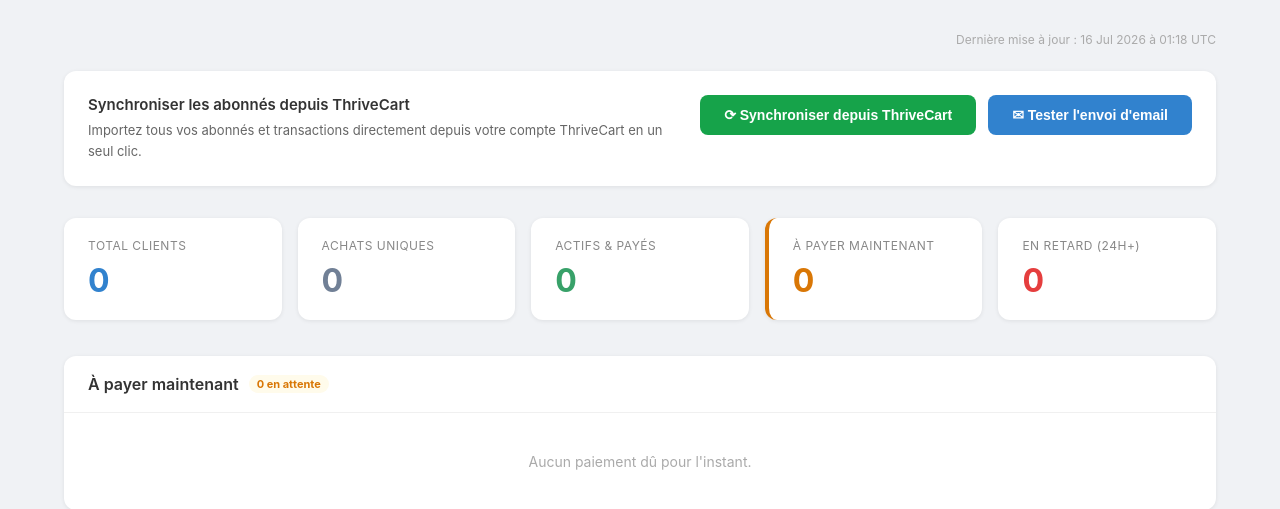
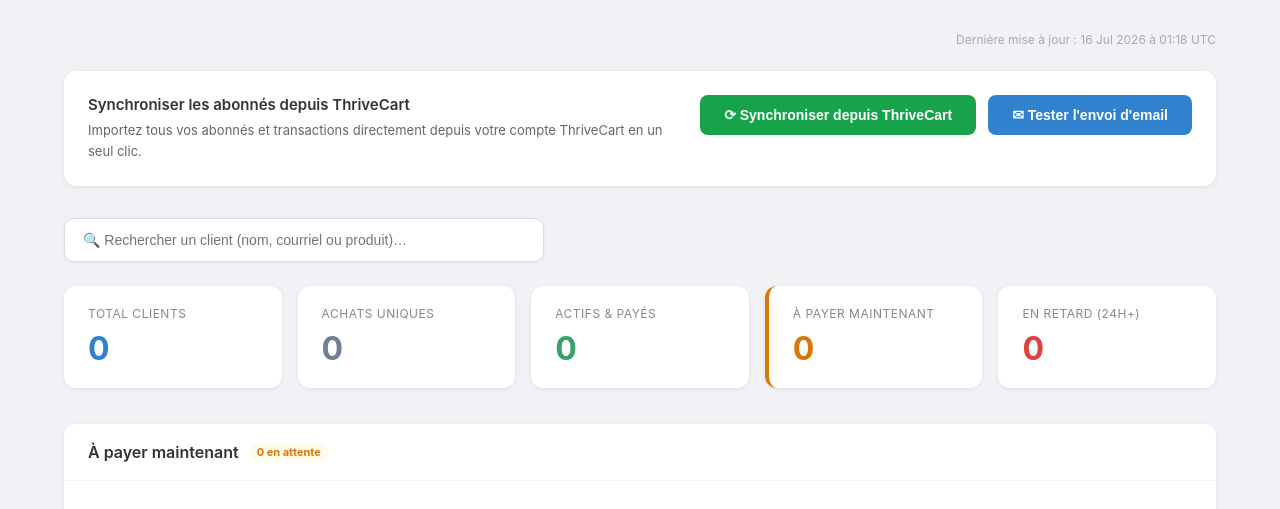
Before and after one commit to omar2445/thrivecart-monitor, a FastAPI app: page / in a window 1280 px wide. Shown: the part 64-573 px from the top of the page. Run offline with FastAPI, Linux system fonts and the light colour scheme.

Commit message:
feat: total clients = sum of visible cards; live client search box

```diff
--- a/main.py
+++ b/main.py
@@ -261,11 +261,13 @@
     overdue = [s for s in recurring if s.payment_state == "overdue"]
     due_now = [s for s in recurring if s.payment_state == "due"]
 
+    active_count = sum(1 for s in recurring if s.payment_state == "paid")
     stats = {
-        "total":     len(all_subs),
+        # Total = the sum of the visible cards: one-time + paid + due + overdue
+        "total":     len(one_time) + active_count + len(due_now) + len(overdue),
         "recurring": len(recurring),
         "one_time":  len(one_time),
-        "active":    sum(1 for s in recurring if s.payment_state == "paid"),
+        "active":    active_count,
         "due":       len(due_now),
         "overdue":   len(overdue),
         "inactive":  sum(1 for s in all_subs if s.status in ("cancelled", "expired")),
--- a/templates/dashboard.html
+++ b/templates/dashboard.html
@@ -193,6 +193,15 @@
         </button>
       </form>
     </div>
+  </div>
+
+  <!-- Client search -->
+  <div style="margin-bottom:24px">
+    <input type="search" id="client-search" placeholder="🔍 Rechercher un client (nom, courriel ou produit)…"
+           oninput="filterClients()"
+           style="width:100%;max-width:480px;padding:13px 18px;border:1px solid #ddd;border-radius:10px;
+                  font-size:14px;background:white;box-shadow:0 1px 4px rgba(0,0,0,0.06);outline:none">
+    <span id="search-count" style="margin-left:12px;font-size:13px;color:#888"></span>
   </div>
 
   <!-- Summary Cards -->
@@ -425,9 +434,25 @@
 </div>
 
 <script>
-  setTimeout(() => location.reload(), 60000);
+  // Auto-refresh every 60 seconds — paused while a search is active
+  setTimeout(() => {
+    const q = document.getElementById('client-search');
+    if (!q || !q.value) location.reload();
+  }, 60000);
   const alert = document.querySelector('.alert');
   if (alert) setTimeout(() => alert.style.display = 'none', 8000);
+
+  function filterClients() {
+    const q = document.getElementById('client-search').value.trim().toLowerCase();
+    let visible = 0;
+    document.querySelectorAll('.section tbody tr').forEach(tr => {
+      const match = !q || tr.textContent.toLowerCase().includes(q);
+      tr.style.display = match ? '' : 'none';
+      if (match && q) visible++;
+    });
+    document.getElementById('search-count').textContent =
+      q ? visible + ' résultat' + (visible !== 1 ? 's' : '') : '';
+  }
 </script>
 
 </body>
```
